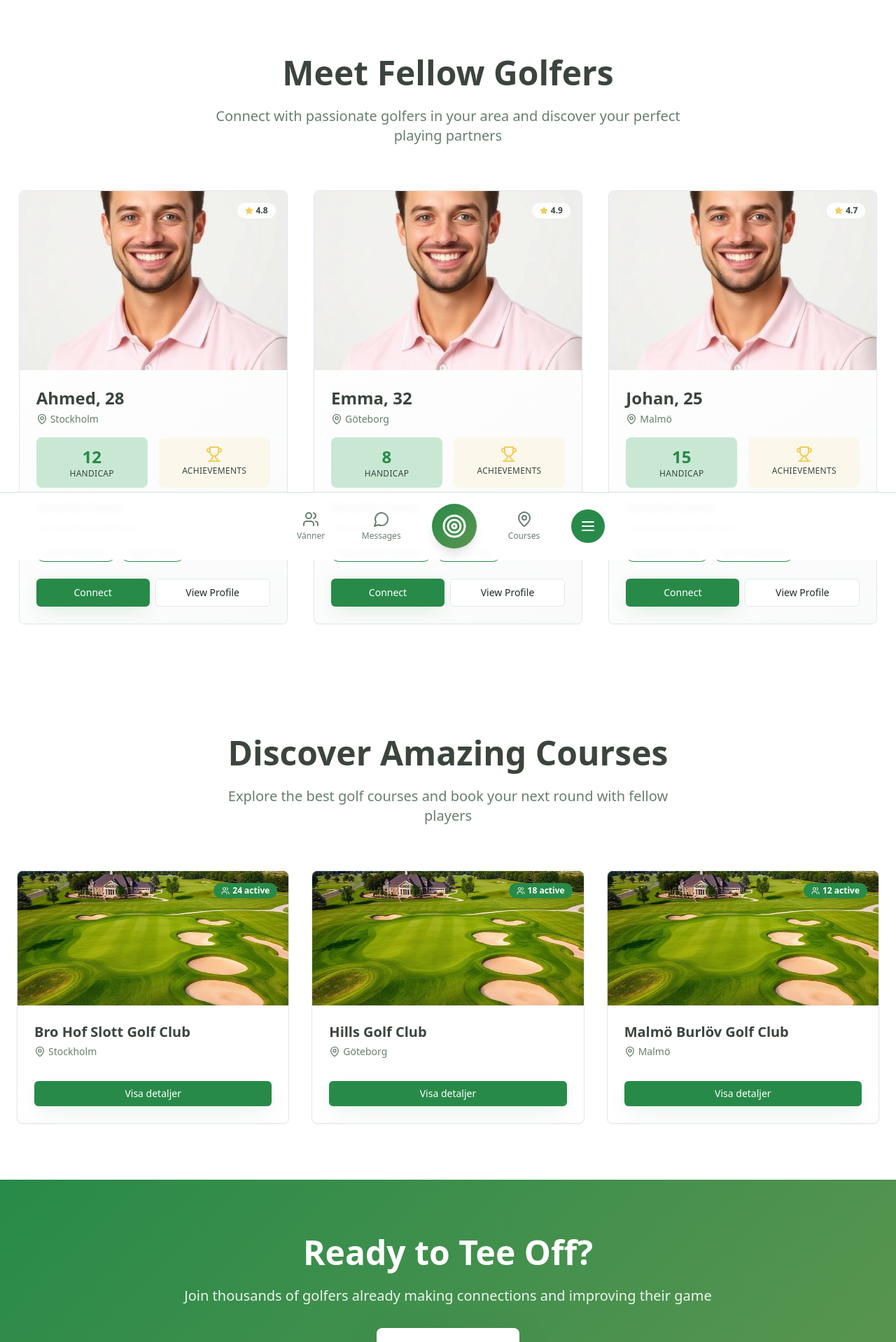
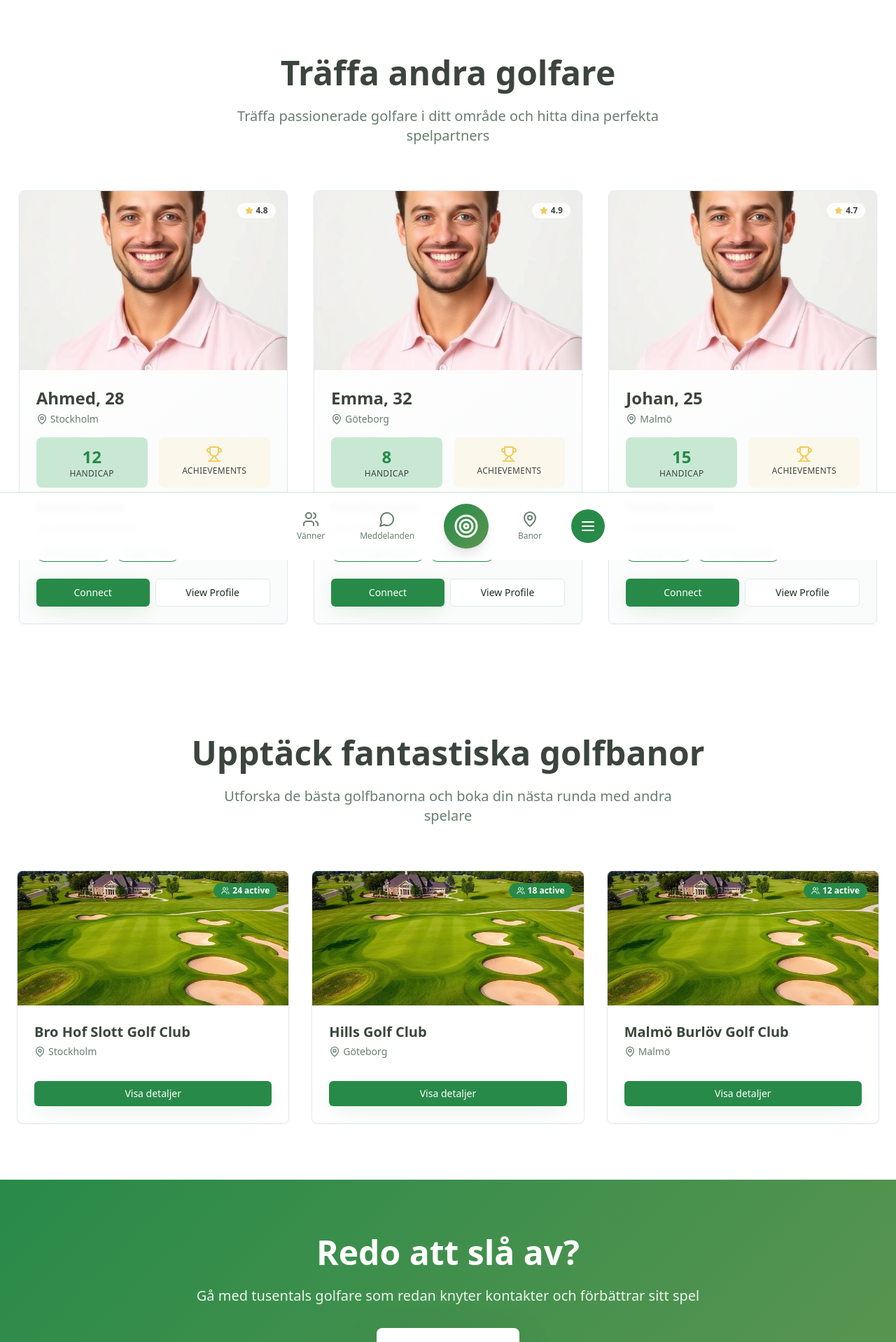
Before and after one commit to RilleB98/teemates, a React (Vite) app: page / in a window 1280 px wide. Shown: the top 1918 px of the page at 70% size. Built offline with nearby package versions, Linux system fonts and the light colour scheme.

Commit message:
Translate app to Swedish
Translate all user-facing text in the application to Swedish.

```diff
--- a/src/components/Hero.tsx
+++ b/src/components/Hero.tsx
@@ -16,24 +16,24 @@ export const Hero = () => {
       <div className="relative z-10 text-center text-white px-6 max-w-4xl mx-auto animate-slide-up">
         <h1 className="text-5xl md:text-7xl font-bold mb-6 leading-tight">
           <span className="inline-block animate-fade-in" style={{ animationDelay: "0.2s" }}>
-            Find Your Perfect
+            Hitta din perfekta
           </span>
           <span className="block text-accent animate-scale-in" style={{ animationDelay: "0.6s" }}>
-            Golf Partner
+            Golfpartner
           </span>
         </h1>
 
         <p className="text-xl md:text-2xl mb-8 text-white/90 max-w-2xl mx-auto leading-relaxed">
-          Connect with fellow golfers, discover new courses, and create lasting friendships
-          through your shared passion for the game.
+          Träffa andra golfare, upptäck nya banor och skapa varaktiga vänskaper
+          genom din gemensamma passion för spelet.
         </p>
 
         <div className="flex flex-col sm:flex-row gap-4 justify-center items-center">
           <Button variant="premium" size="lg" className="text-lg px-8 py-4 h-auto">
-            Start Connecting
+            Börja matcha
           </Button>
           <Button variant="outline" size="lg" className="text-lg px-8 py-4 h-auto bg-white/10 backdrop-blur-sm border-white/30 text-white hover:bg-white/20">
-            Learn More
+            Läs mer
           </Button>
         </div>
       </div>
--- a/src/components/Navigation.tsx
+++ b/src/components/Navigation.tsx
@@ -111,7 +111,7 @@ export const Navigation = ({ onMessagesClick }: NavigationProps) => {
                   : 'text-muted-foreground hover:text-golf-green hover:bg-golf-green-light/50'
               }`}>
                 <MessageCircle className="w-5 h-5 sm:w-6 sm:h-6" />
-                <span className="text-xs font-medium">Messages</span>
+                <span className="text-xs font-medium">Meddelanden</span>
                 {formatBadgeCount(messageCount) && (
                   <Badge variant="destructive" className="absolute -top-1 -right-1 w-4 h-4 sm:w-5 sm:h-5 text-xs p-0 flex items-center justify-center">
                     {formatBadgeCount(messageCount)}
@@ -135,7 +135,7 @@ export const Navigation = ({ onMessagesClick }: NavigationProps) => {
                   : 'text-muted-foreground hover:text-golf-green hover:bg-golf-green-light/50'
               }`}>
                 <MapPin className="w-5 h-5 sm:w-6 sm:h-6" />
-                <span className="text-xs font-medium">Courses</span>
+                <span className="text-xs font-medium">Banor</span>
               </button>
             </Link>
 
--- a/src/components/ui/carousel.tsx
+++ b/src/components/ui/carousel.tsx
@@ -215,7 +215,7 @@ const CarouselPrevious = React.forwardRef<
       {...props}
     >
       <ArrowLeft className="h-4 w-4" />
-      <span className="sr-only">Previous slide</span>
+      <span className="sr-only">Föregående bild</span>
     </Button>
   )
 })
@@ -244,7 +244,7 @@ const CarouselNext = React.forwardRef<
       {...props}
     >
       <ArrowRight className="h-4 w-4" />
-      <span className="sr-only">Next slide</span>
+      <span className="sr-only">Nästa bild</span>
     </Button>
   )
 })
--- a/src/components/ui/pagination.tsx
+++ b/src/components/ui/pagination.tsx
@@ -64,13 +64,13 @@ const PaginationPrevious = ({
   ...props
 }: React.ComponentProps<typeof PaginationLink>) => (
   <PaginationLink
-    aria-label="Go to previous page"
+    aria-label="Gå till föregående sida"
     size="default"
     className={cn("gap-1 pl-2.5", className)}
     {...props}
   >
     <ChevronLeft className="h-4 w-4" />
-    <span>Previous</span>
+    <span>Föregående</span>
   </PaginationLink>
 )
 PaginationPrevious.displayName = "PaginationPrevious"
@@ -80,12 +80,12 @@ const PaginationNext = ({
   ...props
 }: React.ComponentProps<typeof PaginationLink>) => (
   <PaginationLink
-    aria-label="Go to next page"
+    aria-label="Gå till nästa sida"
     size="default"
     className={cn("gap-1 pr-2.5", className)}
     {...props}
   >
-    <span>Next</span>
+    <span>Nästa</span>
     <ChevronRight className="h-4 w-4" />
   </PaginationLink>
 )
@@ -101,7 +101,7 @@ const PaginationEllipsis = ({
     {...props}
   >
     <MoreHorizontal className="h-4 w-4" />
-    <span className="sr-only">More pages</span>
+    <span className="sr-only">Fler sidor</span>
   </span>
 )
 PaginationEllipsis.displayName = "PaginationEllipsis"
--- a/src/pages/Index.tsx
+++ b/src/pages/Index.tsx
@@ -23,7 +23,7 @@ const Index = () => {
       favoritesCourse: "Bro Hof Slott Golf Club",
       profileImage: player1,
       rating: 4.8,
-      achievements: ["Club Champion", "Eagles Club"]
+      achievements: ["Klubbmästare", "Eagles Club"]
     },
     {
       name: "Emma",
@@ -33,7 +33,7 @@ const Index = () => {
       favoritesCourse: "Hills Golf Club",
       profileImage: player1,
       rating: 4.9,
-      achievements: ["Tournament Winner", "Hole in One"]
+      achievements: ["Turneringsvinnare", "Hole in One"]
     },
     {
       name: "Johan",
@@ -43,7 +43,7 @@ const Index = () => {
       favoritesCourse: "Malmö Burlöv Golf Club",
       profileImage: player1,
       rating: 4.7,
-      achievements: ["Beginner's Luck", "Most Improved"]
+      achievements: ["Nybörjartur", "Mest förbättrad"]
     }
   ];
 
@@ -52,7 +52,7 @@ const Index = () => {
       name: "Bro Hof Slott Golf Club",
       location: "Stockholm",
       rating: 4.9,
-      difficulty: "Hard",
+      difficulty: "Svår",
       holes: 18,
       price: "950 SEK",
       image: course1,
@@ -62,7 +62,7 @@ const Index = () => {
       name: "Hills Golf Club",
       location: "Göteborg",
       rating: 4.7,
-      difficulty: "Medium",
+      difficulty: "Medel",
       holes: 18,
       price: "750 SEK",
       image: course1,
@@ -72,7 +72,7 @@ const Index = () => {
       name: "Malmö Burlöv Golf Club",
       location: "Malmö",
       rating: 4.6,
-      difficulty: "Easy",
+      difficulty: "Lätt",
       holes: 18,
       price: "650 SEK",
       image: course1,
@@ -93,12 +93,12 @@ const Index = () => {
         <div className="max-w-7xl mx-auto">
           <div className="text-center mb-16 animate-slide-up">
             <h2 className="text-4xl md:text-5xl font-bold text-golf-premium mb-6">
-              {user && userCity ? `Golfare från ${userCity}` : 'Meet Fellow Golfers'}
+              {user && userCity ? `Golfare från ${userCity}` : 'Träffa andra golfare'}
             </h2>
             <p className="text-xl text-muted-foreground max-w-2xl mx-auto">
               {user && userCity
                 ? `Träffa andra golfare som också bor i ${userCity}`
-                : 'Connect with passionate golfers in your area and discover your perfect playing partners'}
+                : 'Träffa passionerade golfare i ditt område och hitta dina perfekta spelpartners'}
             </p>
           </div>
 
@@ -162,10 +162,10 @@ const Index = () => {
         <div className="max-w-7xl mx-auto">
           <div className="text-center mb-16 animate-slide-up">
             <h2 className="text-4xl md:text-5xl font-bold text-golf-premium mb-6">
-              Discover Amazing Courses
+              Upptäck fantastiska golfbanor
             </h2>
             <p className="text-xl text-muted-foreground max-w-2xl mx-auto">
-              Explore the best golf courses and book your next round with fellow players
+              Utforska de bästa golfbanorna och boka din nästa runda med andra spelare
             </p>
           </div>
 
@@ -183,10 +183,10 @@ const Index = () => {
       <section className="py-20 px-6 bg-gradient-golf">
         <div className="max-w-4xl mx-auto text-center">
           <h2 className="text-4xl md:text-5xl font-bold text-white mb-6 animate-slide-up">
-            Ready to Tee Off?
+            Redo att slå av?
           </h2>
           <p className="text-xl text-white/90 mb-8 animate-slide-up">
-            Join thousands of golfers already making connections and improving their game
+            Gå med tusentals golfare som redan knyter kontakter och förbättrar sitt spel
           </p>
           <div className="animate-slide-up">
             <Link to="/auth">
--- a/src/pages/NotFound.tsx
+++ b/src/pages/NotFound.tsx
@@ -15,9 +15,9 @@ const NotFound = () => {
     <div className="min-h-screen flex items-center justify-center bg-gray-100">
       <div className="text-center">
         <h1 className="text-4xl font-bold mb-4">404</h1>
-        <p className="text-xl text-gray-600 mb-4">Oops! Page not found</p>
+        <p className="text-xl text-gray-600 mb-4">Sidan kunde inte hittas</p>
         <a href="/" className="text-blue-500 hover:text-blue-700 underline">
-          Return to Home
+          Tillbaka hem
         </a>
       </div>
     </div>
```
